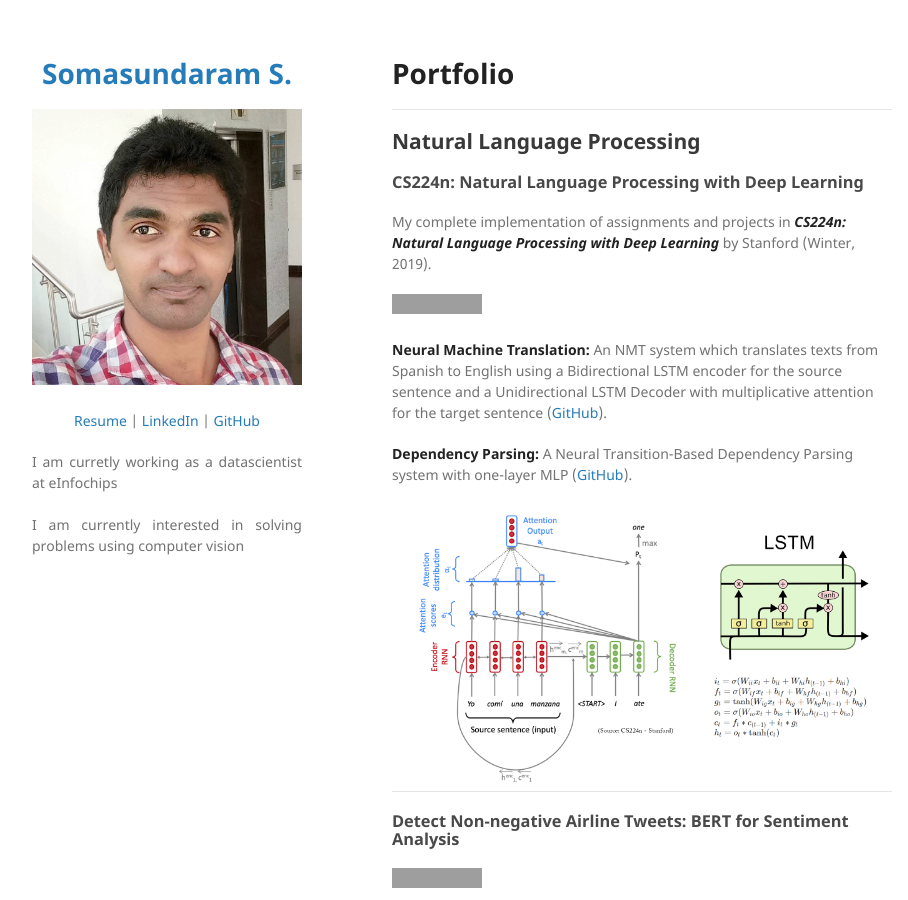
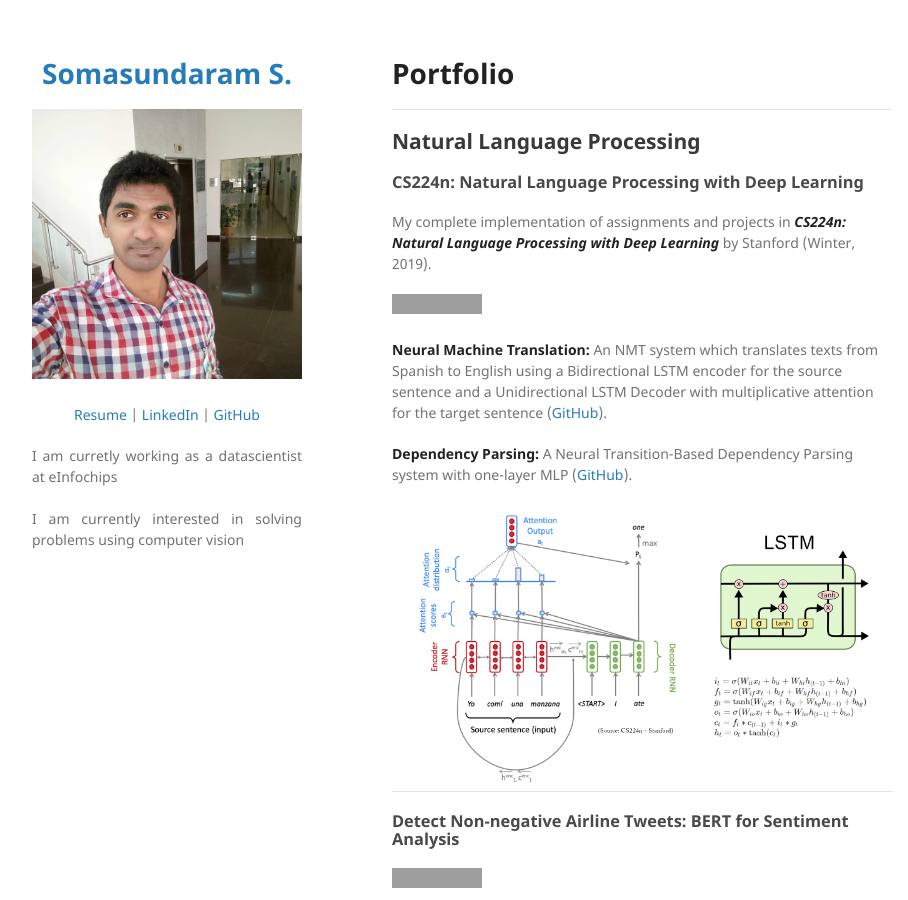
Before and after one commit to somasundaram1702/somasundaram1702.github.io, a Jekyll site: the page built from index.md, in a window 1280 px wide and 900 px high. Shown: the whole window, without its empty margins (178-1086 px from the left). Built offline with Jekyll 4.4.1, drawn with Linux system fonts in a browser that asks for light colours; our own code applies the rules of GitHub Pages for plain Markdown files; grey boxes are pictures that could not be loaded.

Commit message:
Create _config.yml

```diff
--- a/_config.yml
+++ b/_config.yml
@@ -16,7 +16,7 @@ description:
   <br><br>
   </p>
 
-logo: "/images/som1.jpg?raw=true"
+logo: "/images/som.jpg?raw=true"
 
 theme: jekyll-theme-minimal
 #google_analytics: UA-145578661-1 # Google Analytics tracking ID
```
